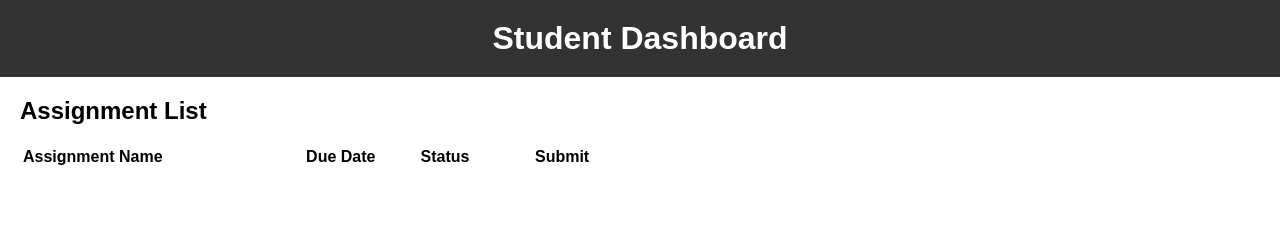
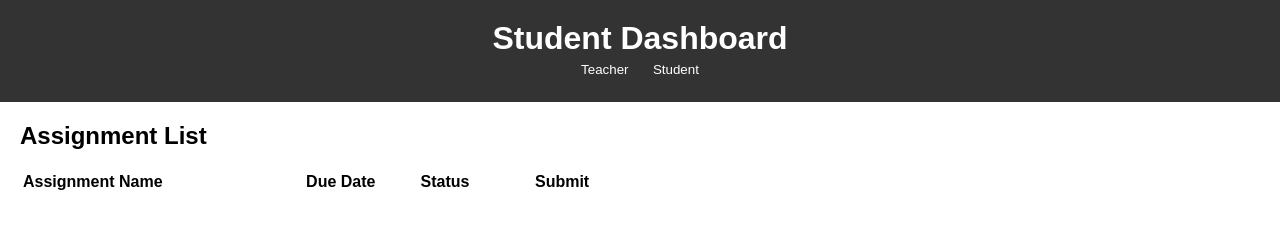
Before and after one commit to addinaamiruddin/school-assignment-dashboard, a plain HTML site: page index.html in a window 1280 px wide. Drawn offline with Linux system fonts and the light colour scheme.

Commit message:
add teacher student buttons

```diff
--- a/index.html
+++ b/index.html
@@ -1,14 +1,18 @@
 <!DOCTYPE html>
 <html lang="en">
+
 <head>
     <meta charset="UTF-8">
     <meta name="viewport" content="width=device-width, initial-scale=1.0">
     <title>Student Dashboard</title>
     <link rel="stylesheet" href="styles.css">
 </head>
+
 <body>
     <header>
         <h1>Student Dashboard</h1>
+        <button onclick="login('teacher')">Teacher</button>
+        <button onclick="login('student')">Student</button>
     </header>
 
     <section class="assignment-table">
@@ -27,5 +31,7 @@
     </section>
 
     <script src="script.js"></script>
+    <script src="login.js"></script>
 </body>
+
 </html>
--- a/script.js
+++ b/script.js
@@ -4,6 +4,18 @@ const assignmentTable = document.getElementById("assignment-table");
 
 // Retrieve assignments from local storage
 const assignments = JSON.parse(localStorage.getItem("assignments")) || [];
+
+function login(userType) {
+    localStorage.setItem("userType", userType);
+
+    // Redirect to the respective dashboard based on user type
+    if (userType === "teacher") {
+        window.location.href = "teacher.html";
+    } else if (userType === "student") {
+        window.location.href = "index.html";
+    }
+}
+
 
 // Function to update assignment status based on due date and submission
 function updateAssignmentStatus(assignment) {
```
Also changed, not shown: teacher.html (+6 -0 lines), teacher.js (+12 -0 lines).
